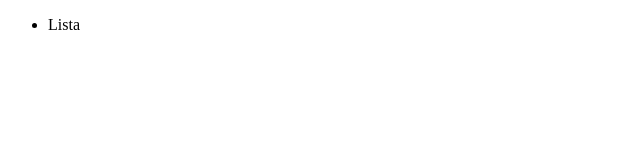
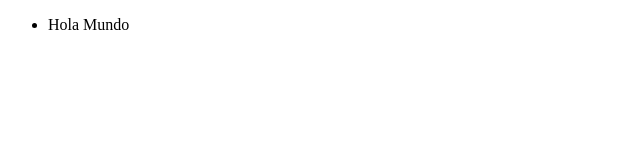
Before and after one commit to Pablinhovala10/portafolio, a plain HTML site: page index.html in a window 1280 px wide. Shown: the full height of the page, 0-640 px from the left. Drawn offline with Linux system fonts and the light colour scheme.

Commit message:
Hola Mundo

```diff
--- a/index.html
+++ b/index.html
@@ -2,11 +2,11 @@
 <html lang = "en">
 <head>
      <meta charset = "UTF-8">
-     <title> Titulo </title>
+     <title> Hola Mundo </title>
 </head>
 <body>
      <ul>
-         <li> Lista </li>
+         <li> Hola Mundo </li>
      </ul>
 </body>
 </html>
```
